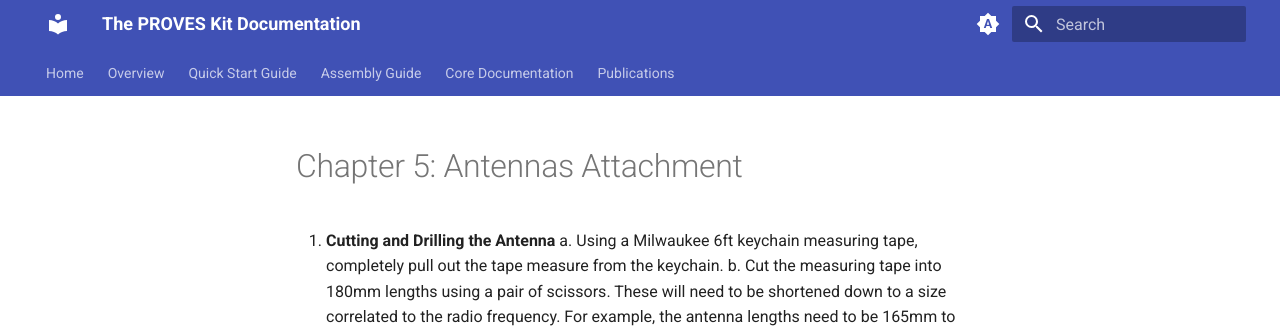
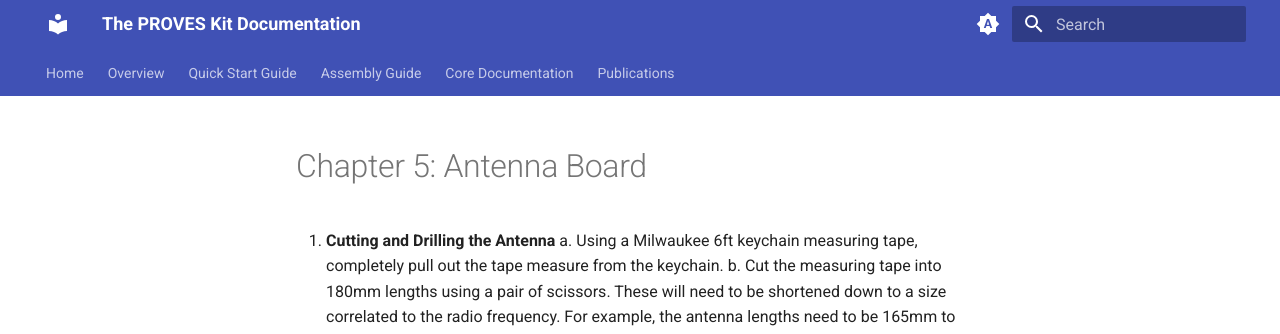
Before and after one commit to proveskit/Documentation, an MkDocs documentation site: the page built from docs/Assembly Guide V2/Chapter 5.md, in a window 1280 px wide and 1207 px high. Shown: the top 334 px of the window. Built offline with MkDocs 1.6.1 and Material for MkDocs 9.7.7, drawn with Linux system fonts in a browser that asks for light colours.

Commit message:
update
update

```diff
--- a/docs/Assembly Guide V2/Chapter 5.md
+++ b/docs/Assembly Guide V2/Chapter 5.md
@@ -1,4 +1,4 @@
-# Chapter 5: Antennas Attachment
+# Chapter 5: Antenna Board
 
 1. **Cutting and Drilling the Antenna**
    a. Using a Milwaukee 6ft keychain measuring tape, completely pull out the tape measure from the keychain.
```
